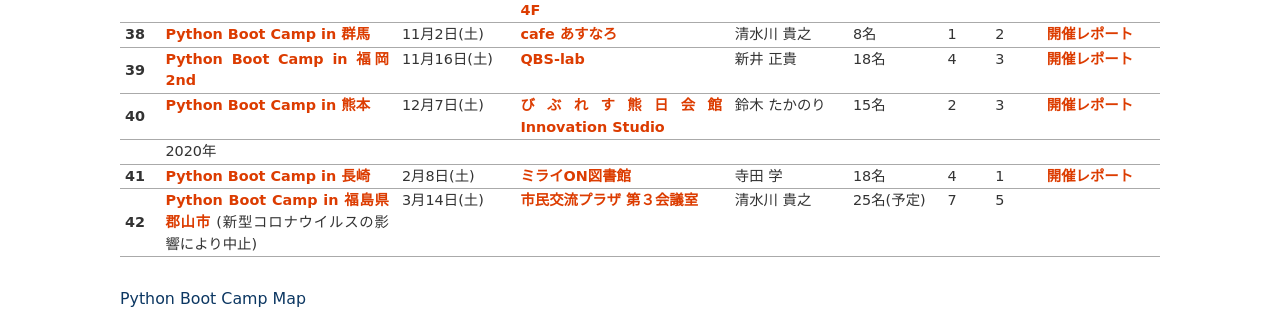
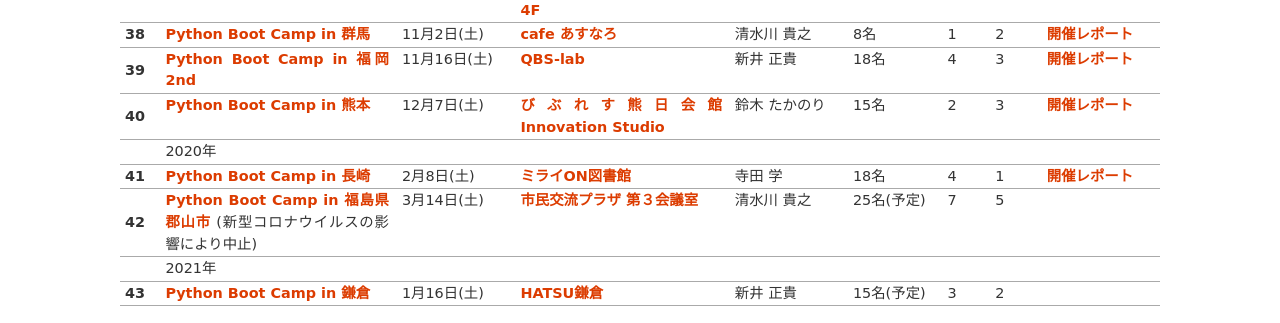
Before and after one commit to pyconjp/www.pycon.jp, a Sphinx documentation site: the page built from source/support/bootcamp.rst, in a window 1280 px wide and 900 px high, scrolled down 3644 px, cut to the strip 0-323 px from the top of the window. Built offline with Sphinx 7.4.7, drawn with Linux system fonts in a browser that asks for light colours.

Commit message:
Add pycamp kamakura

```diff
--- a/source/support/bootcamp.rst
+++ b/source/support/bootcamp.rst
@@ -55,7 +55,7 @@
      - 青森、**岩手**、秋田、**宮城**、**山形** (2)、**福島**
      - 4/6
    * - 関東
-     - **茨城**、**栃木**、**群馬**、**埼玉**、**千葉**、東京、**神奈川**
+     - **茨城**、**栃木**、**群馬**、**埼玉**、**千葉**、東京、**神奈川** (2)
      - 6/7
    * - 中部
      - **山梨**、**長野** (2)、**新潟**、富山、**石川**、**福井**、**静岡** (2)、**愛知**、**岐阜**
@@ -559,6 +559,24 @@
      - 7
      - 5
      -
+   * -
+     - 2021年
+     -
+     -
+     -
+     -
+     -
+     -
+     -
+   * - 43
+     - `Python Boot Camp in 鎌倉 <https://pyconjp.connpass.com/event/191650/>`__
+     - 1月16日(土)
+     - `HATSU鎌倉 <https://www.pref.kanagawa.jp/osirase/0604/hatsu/>`_
+     - 新井 正貴
+     - 15名(予定)
+     - 3
+     - 2
+     -
 
 Python Boot Camp Map
 --------------------
```
